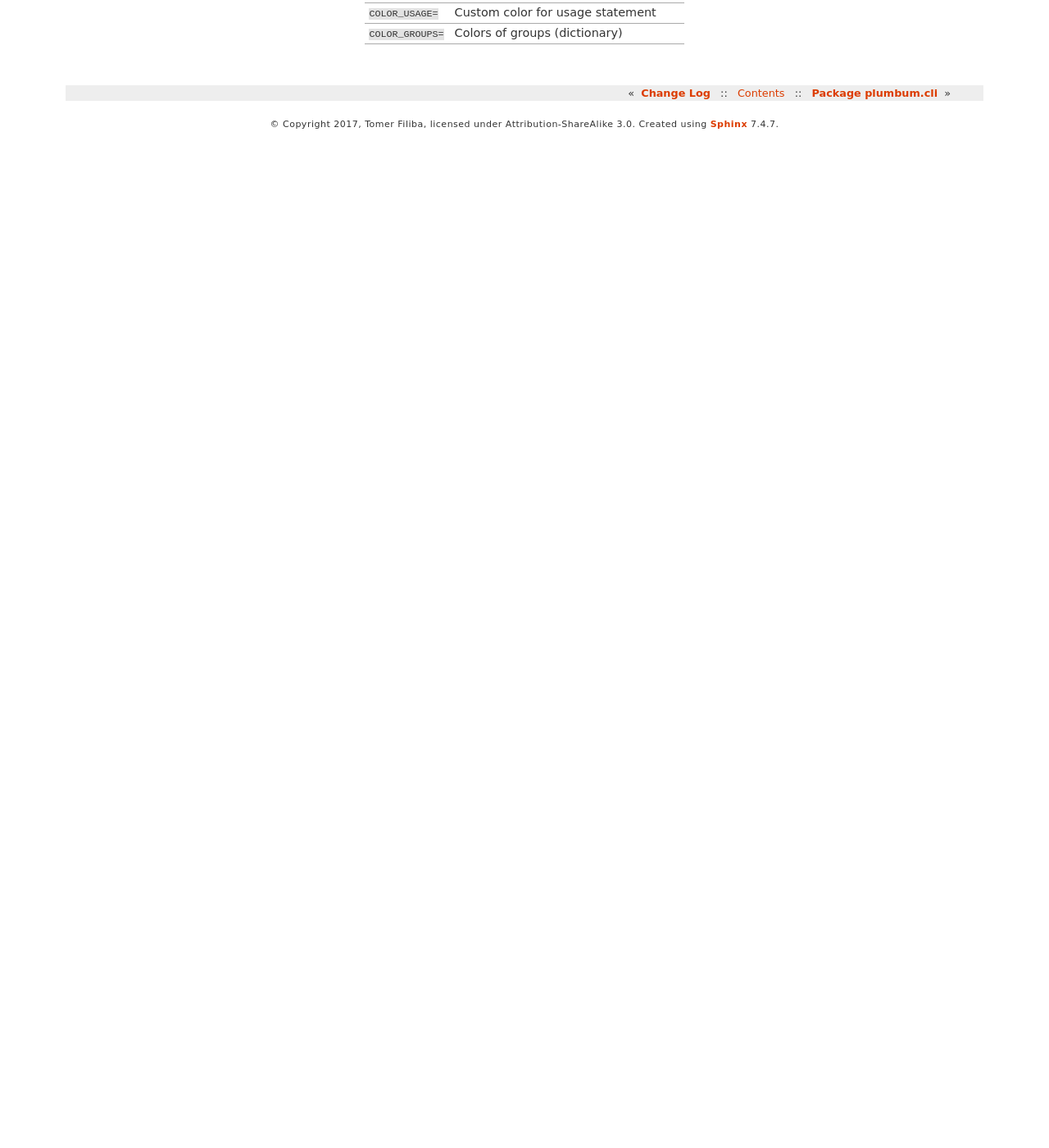
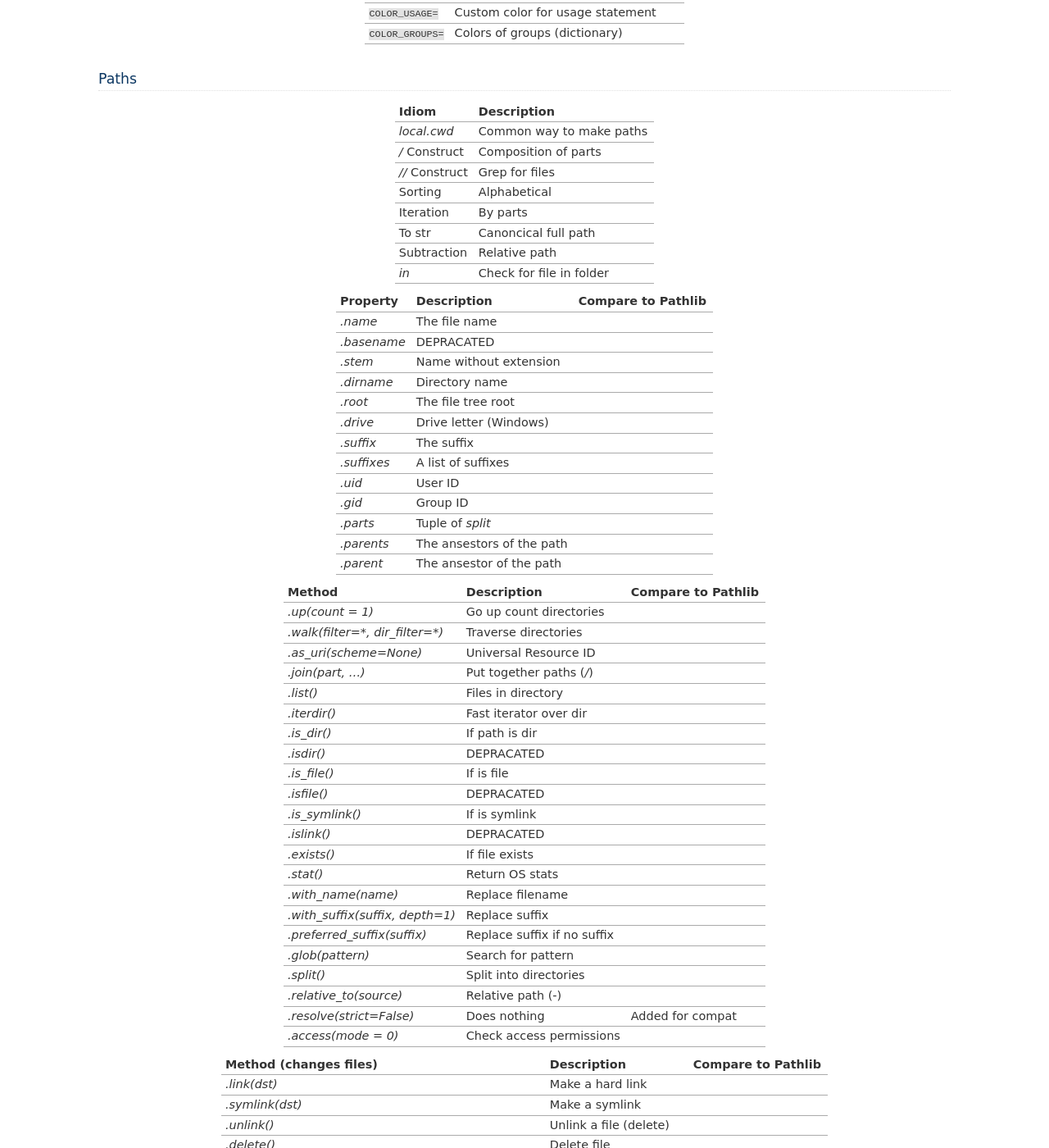
Before and after one commit to tomerfiliba/plumbum, a Sphinx documentation site: the page built from docs/quickref.rst, in a window 1280 px wide and 1400 px high, scrolled down 1281 px. Shown: the whole window at 82% size. Built offline with Sphinx 7.4.7, drawn with Linux system fonts in a browser that asks for light colours; before the commit the page ends 1449 px from its top, so only the background shows below that; some of the changed text lies outside the part shown.

Commit message:
WIP: Pathlib like (#325)
Pathlib like

```diff
--- a/docs/index.rst
+++ b/docs/index.rst
@@ -64,6 +64,7 @@ News
 .. include:: _news.rst
 
 * :doc:`changelog`
+* :doc:`quickref`
 
 Cheat Sheet
 ===========
--- a/docs/quickref.rst
+++ b/docs/quickref.rst
@@ -61,12 +61,104 @@ docstring          ``switch``, ``Application``  The help message
 Special member variables
 ************************
 
-================= =========================
+================= =====================================
 Utility           Usage
-================= =========================
+================= =====================================
 ``PROGNAME=``     Custom program name and/or color
 ``VERSION=``      Custom version
 ``DESCRIPTION=``  Custom description (or use docstring)
 ``COLOR_USAGE=``  Custom color for usage statement
 ``COLOR_GROUPS=`` Colors of groups (dictionary)
-================= =========================
+================= =====================================
+
+Paths
+=====
+
+=============== =============================
+Idiom           Description
+=============== =============================
+`local.cwd`     Common way to make paths
+`/` Construct   Composition of parts
+`//` Construct  Grep for files
+Sorting         Alphabetical
+Iteration       By parts
+To str          Canoncical full path
+Subtraction     Relative path
+`in`            Check for file in folder
+=============== =============================
+
+================================================= =========================== ==================
+Property                                          Description                 Compare to Pathlib
+================================================= =========================== ==================
+`.name`                                           The file name
+`.basename`                                       DEPRACATED
+`.stem`                                           Name without extension
+`.dirname`                                        Directory name
+`.root`                                           The file tree root
+`.drive`                                          Drive letter (Windows)
+`.suffix`                                         The suffix
+`.suffixes`                                       A list of suffixes
+`.uid`                                            User ID
+`.gid`                                            Group ID
+`.parts`                                          Tuple of `split`
+`.parents`                                        The ansestors of the path
+`.parent`                                         The ansestor of the path
+================================================= =========================== ==================
+
+================================================= =========================== ==================
+Method                                            Description                 Compare to Pathlib
+================================================= =========================== ==================
+`.up(count = 1)`                                  Go up count directories
+`.walk(filter=*, dir_filter=*)`                   Traverse directories
+`.as_uri(scheme=None)`                            Universal Resource ID
+`.join(part, ...)`                                Put together paths (`/`)
+`.list()`                                         Files in directory
+`.iterdir()`                                      Fast iterator over dir
+`.is_dir()`                                       If path is dir
+`.isdir()`                                        DEPRACATED
+`.is_file()`                                      If is file
+`.isfile()`                                       DEPRACATED
+`.is_symlink()`                                   If is symlink
+`.islink()`                                       DEPRACATED
+`.exists()`                                       If file exists
+`.stat()`                                         Return OS stats
+`.with_name(name)`                                Replace filename
+`.with_suffix(suffix, depth=1)`                   Replace suffix
+`.preferred_suffix(suffix)`                       Replace suffix if no suffix
+`.glob(pattern)`                                  Search for pattern
+`.split()`                                        Split into directories
+`.relative_to(source)`                            Relative path (`-`)
+`.resolve(strict=False)`                          Does nothing                Added for compat
+`.access(mode = 0)`                               Check access permissions
+================================================= =========================== ==================
+
+================================================= =========================== ==================
+Method (changes files)                            Description                 Compare to Pathlib
+================================================= =========================== ==================
+`.link(dst)`                                      Make a hard link
+`.symlink(dst)`                                   Make a symlink
+`.unlink()`                                       Unlink a file (delete)
+`.delete()`                                       Delete file
+`.move(dst)`                                      Move file
+`.rename(newname)`                                Change the file name
+`.copy(dst, override=False)`                      Copy a file
+`.mkdir()`                                        Make a directory
+`.open(mode="r")`                                 Open a file for reading
+`.read(encoding=None)`                            Read a file to text
+`.write(data, encoding=None)`                     Write to a file
+`.touch()`                                        Touch a file
+`.chown(owner=None, group=None, recursive=None)`  Change owner
+`.chmod(mode)`                                    Change permissions
+================================================= =========================== ==================
+
+
+Colors
+======
+
+You pick colors from fg or bg, also can reset
+
+Main colors: black red green yellow blue magenta cyan white
+
+Default styles: warn title fatal highlight info success
+
+Attrs: bold dim underline italics reverse strikeout hidden
```
Also changed, not shown: 2 other files.
